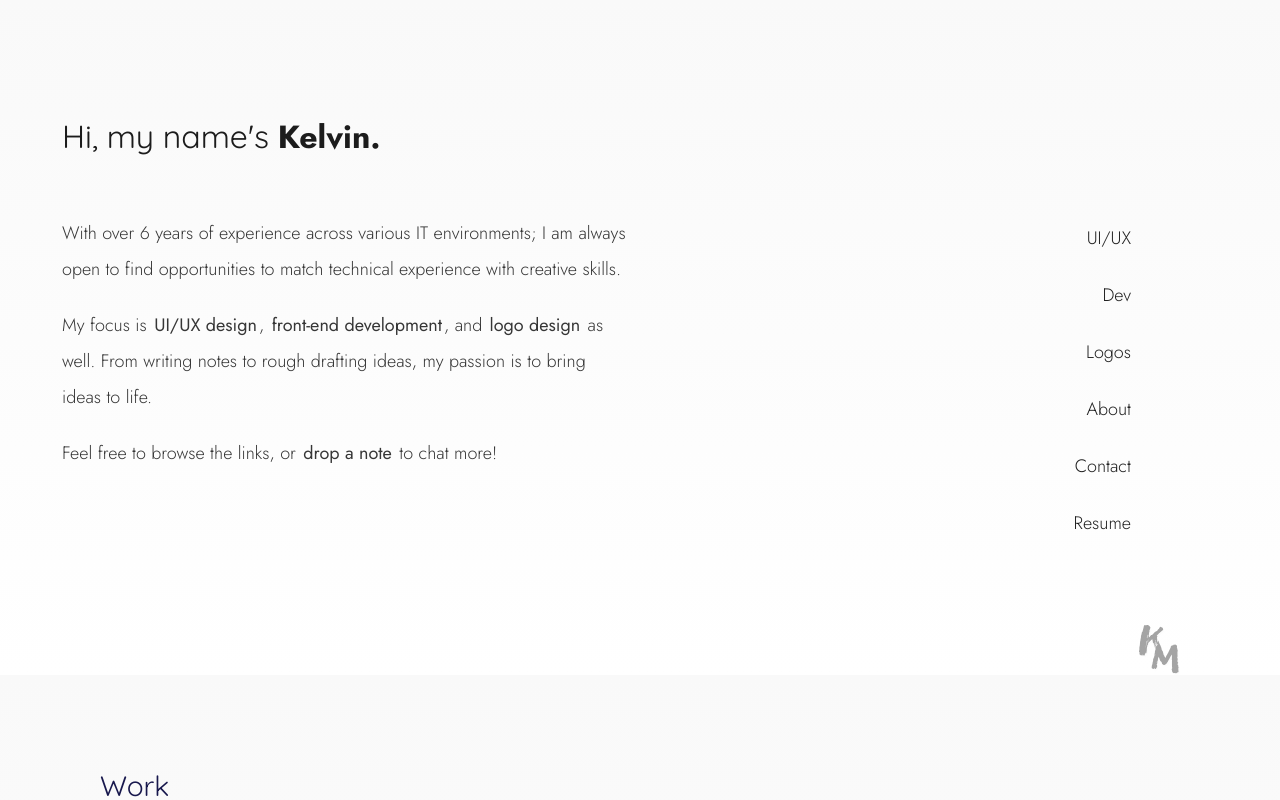
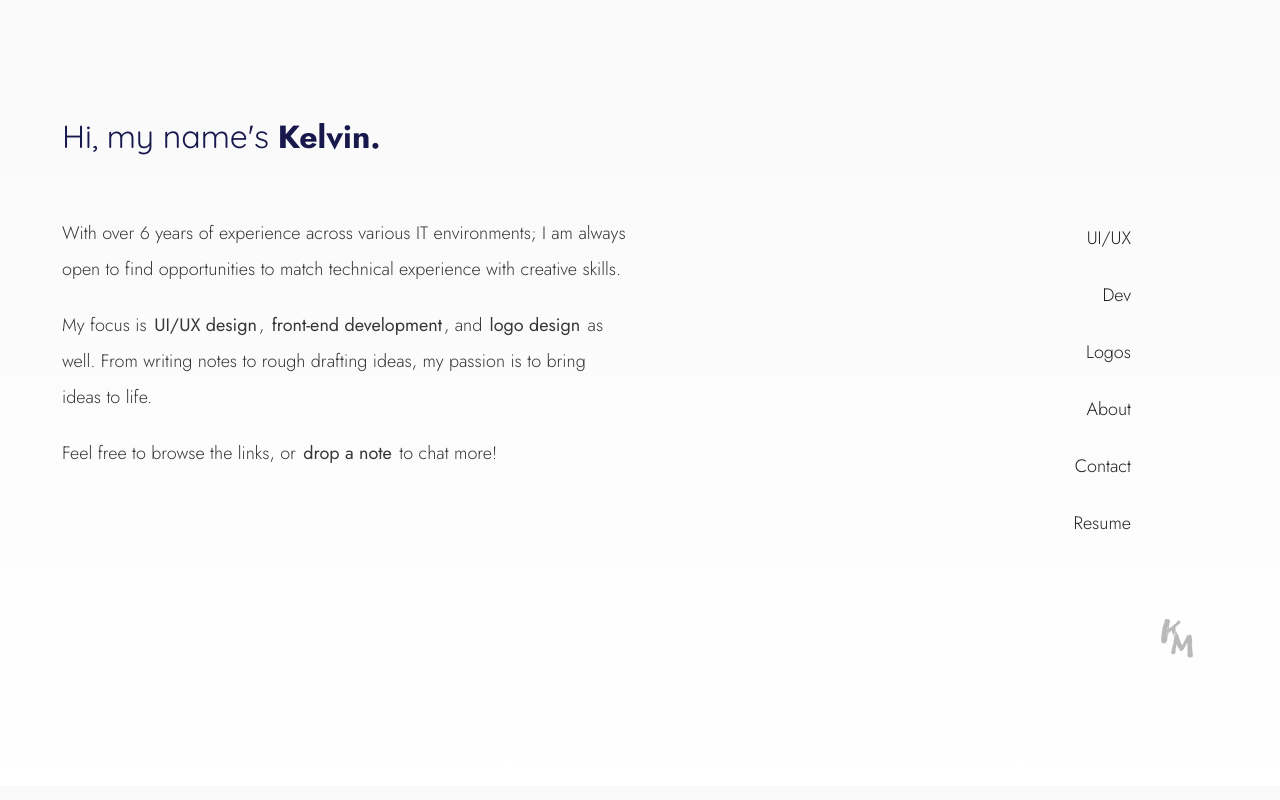
Before and after one commit to keljr021/portfolio-2023, a Vue app: page / in a window 1280 px wide. Shown: the top 800 px of the page. Built offline with nearby package versions, Linux system fonts and the light colour scheme.

Commit message:
Added resume and updated CTA section

```diff
--- a/src/App.vue
+++ b/src/App.vue
@@ -71,7 +71,7 @@
     methods: {
       scrollTo(input) {
         if (input === 'resume')
-          window.open('https://docs.google.com/document/d/1SABOJAG4JkzPpqIXq3yTini9i2JFcc9Nb7xT6sgzIqY/edit?usp=sharing', '_blank');
+          window.open('https://docs.google.com/document/d/1XbCOu2RBi78_cs9l7eaKo83hxflmpt_aEYBfh5w4PW4/edit?usp=sharing', '_blank');
         else {
         let el = document.getElementsByClassName(input)[0];
           if(el)
@@ -98,7 +98,7 @@
 
 <template>
   <v-app>
-    <Navbar @scrollTo="scrollTo" :navItems="navItems" :logo="kmLogoUrl"/>
+    <Navbar @scrollTo="scrollTo" :navItems="navItems" />
 
     <!-- Gives spacing between navigation and content below -->
     <v-spacer v-if="this.$vuetify.display.xs" style="height:41.5px"></v-spacer>
@@ -107,7 +107,7 @@
     <Work />
     <About />
     <Contact :socialIconsArray="socialIconsArray" />
-    <Footer :logo="kmLogoUrl" />
+    <Footer />
 
   </v-app>
 </template>
@@ -125,7 +125,7 @@ h1, h2, h3 {
   font-weight: normal;
 }
 
-.cta {
+.cta, .work, .contact, .about {
   background: #f9f9f9; /* Old browsers */
   background: -moz-linear-gradient(top, #f9f9f9 0%, #ffffff 100%); /* FF3.6-15 */
   background: -webkit-linear-gradient(top, #f9f9f9 0%,#ffffff 100%); /* Chrome10-25,Safari5.1-6 */
@@ -133,19 +133,6 @@ h1, h2, h3 {
   background-size: 30px cover;
   background-attachment: fixed;
   background-repeat: no-repeat;
-  filter: grayscale(1);
-  min-height: 500px;
-}
-
-.work, .contact {
-  background: #f9f9f9; /* Old browsers */
-  background: -moz-linear-gradient(top, #f9f9f9 0%, #ffffff 100%); /* FF3.6-15 */
-  background: -webkit-linear-gradient(top, #f9f9f9 0%,#ffffff 100%); /* Chrome10-25,Safari5.1-6 */
-  background: linear-gradient(to bottom, #f9f9f9 0%,#ffffff 100%); /* W3C, IE10+, FF16+, Chrome26+, Opera12+, Safari7+ */
-  background-size: cover;
-  background-attachment: fixed;
-  background-repeat: no-repeat;
-  min-height: 500px;
 }
 
 .about {
@@ -153,11 +140,6 @@ h1, h2, h3 {
   background: -moz-linear-gradient(top, #18184d 0%, #221653 100%); /* FF3.6-15 */
   background: -webkit-linear-gradient(top, #18184d 0%,#221653 100%); /* Chrome10-25,Safari5.1-6 */
   background: linear-gradient(to bottom, #18184d 0%,#221653 100%); /* W3C, IE10+, FF16+, Chrome26+, Opera12+, Safari7+ */
-  background-size: cover;
-  background-attachment: fixed;
-  background-repeat: no-repeat;
-  min-height: 500px;
   color: white;
 }
-
 </style>
--- a/src/components/Cta.vue
+++ b/src/components/Cta.vue
@@ -15,7 +15,10 @@ export default {
     methods: {
         scrollTo(input) {
             this.$emit('scrollTo', input);
-        }
+        },
+        imgSrc(input) {
+            return new URL(`../assets/${input}`, import.meta.url).href;
+        },
     },
     components: {
         CtaText,
@@ -39,10 +42,14 @@ export default {
             <v-col v-if="!$vuetify.display.xs">
                 <CtaMenu @scrollTo="scrollTo" :navItems="navItems"/>
             </v-col>
-
-            <img class="cta-logo" src="../assets/km-icon.svg" />
+        </v-row>
+        <v-row class="px-3 py-2 justify-end" v-if="!$vuetify.display.xs">
+            <v-col class="text-right">
+                <img class="cta-logo px-3 ma-3 text-right" :src="imgSrc('km-icon.svg')" />
+            </v-col>
         </v-row>
     </v-container>
+
 </template>
 
 <style scoped>
@@ -56,11 +63,9 @@ export default {
 }
 
 .cta-logo {
-    position: absolute;
-    bottom: 0;
-    right: 100px;
-    opacity: 0.4;
-    height: 50px;
+    height: 40px;
+    filter: grayscale(1);
+    opacity: 0.3;
 }
 
 @media all and (max-width: 768px) {
```
